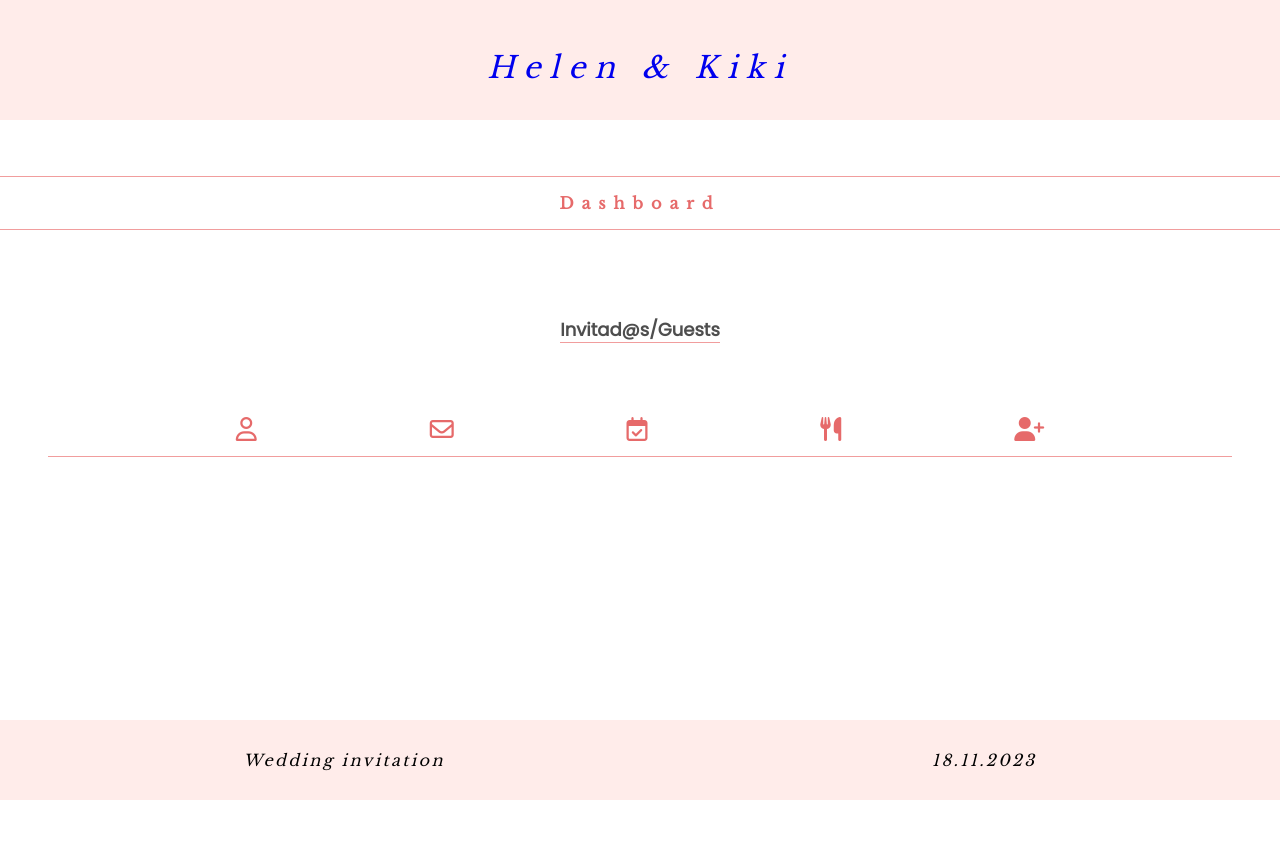
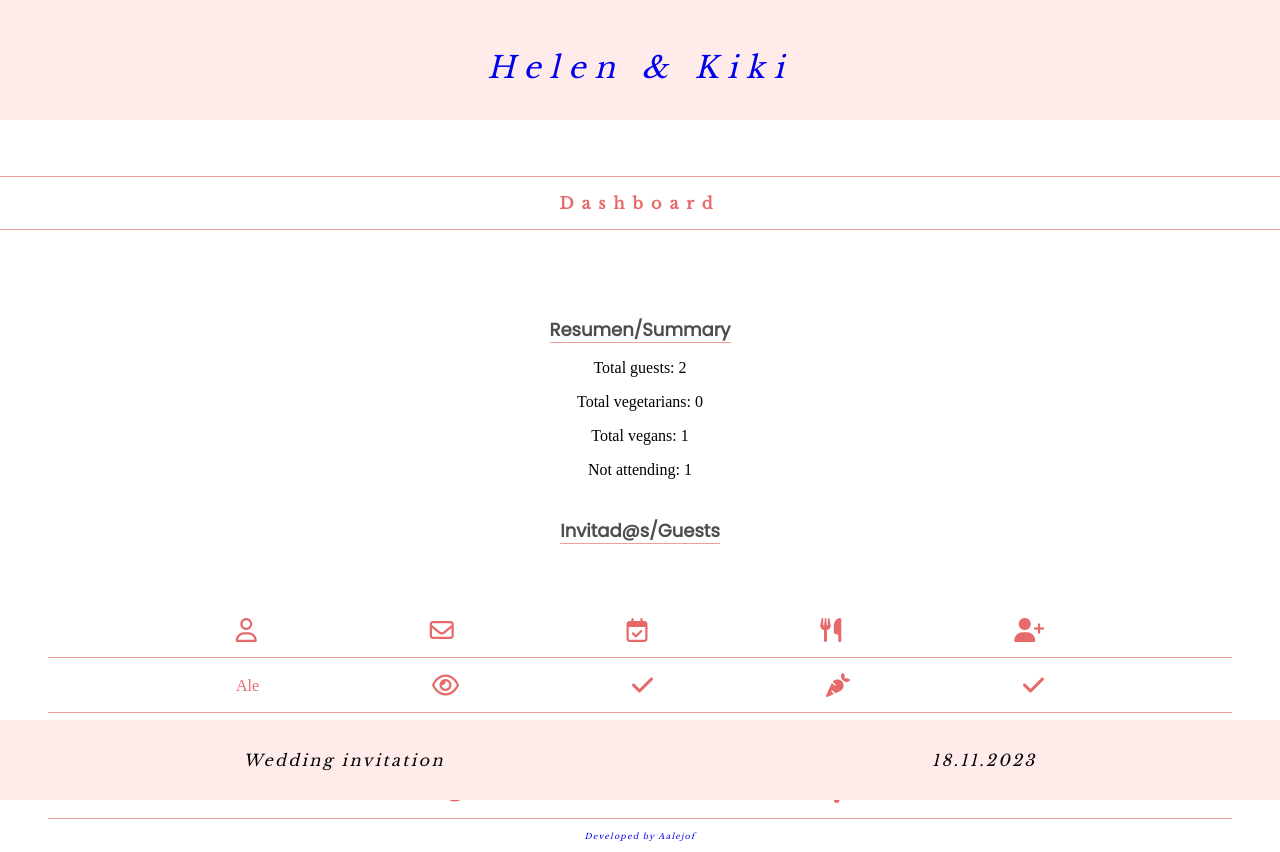
Before and after one commit to AAlejof/HeliKi, a React (Create React App) app in the folder client/: page /admin in a window 1280 px wide. Before the commit the page ends 800 px from the top, so only its background shows below. Built offline with nearby package versions, Linux system fonts and the light colour scheme.

Commit message:
add table content

```diff
--- a/client/src/components/Admin/Admin.jsx
+++ b/client/src/components/Admin/Admin.jsx
@@ -11,6 +11,15 @@ const Admin = () => {
                 Dashboard
                 </h3>
                 <div className={style.guestsDiv}>
+                    <div>
+                        <h4 className={style.h4Dashboard}>Resumen/Summary</h4>
+                        <div className={style.summaryDiv}>
+                            <p>Total guests: 2</p>
+                            <p>Total vegetarians: 0</p>
+                            <p>Total vegans: 1</p>
+                            <p>Not attending: 1</p>
+                        </div>
+                    </div>
                     <h4 className={style.h4Dashboard}>Invitad@s/Guests</h4>
                     <table>
                         <thead className={style.guestsIcons}>
@@ -20,6 +29,29 @@ const Admin = () => {
                             <th><i class="fa-solid fa-utensils fa-xl"></i></th>
                             <th><i class="fa-solid fa-user-plus fa-xl"></i></th>
                         </thead>
+                        <tbody >
+                            <tr className={style.guestsIcons}>
+                                <td>Ale</td>
+                                <td><i class="fa-regular fa-eye fa-xl"></i></td>
+                                <td><i class="fa-solid fa-check fa-xl"></i></td>
+                                <td><i class="fa-solid fa-carrot fa-xl"></i></td>
+                                <td><i class="fa-solid fa-check fa-xl"></i></td>
+                            </tr>
+                            <tr className={style.guestsIcons}>
+                                <td>Nati</td>
+                                <td><i class="fa-regular fa-eye fa-xl"></i></td>
+                                <td><i class="fa-solid fa-check fa-xl"></i></td>
+                                <td><i class="fa-solid fa-drumstick-bite fa-xl"></i></td>
+                                <td><i class="fa-solid fa-xmark fa-xl"></i></td>
+                            </tr>
+                            <tr className={style.guestsIcons}>
+                                <td>Buch</td>
+                                <td><i class="fa-regular fa-eye fa-xl"></i></td>
+                                <td><i class="fa-solid fa-xmark fa-xl"></i></td>
+                                <td><i class="fa-solid fa-drumstick-bite fa-xl"></i></td>
+                                <td><i class="fa-solid fa-xmark fa-xl"></i></td>
+                            </tr>
+                        </tbody>
                     </table>
                 </div>
             </div>
```
